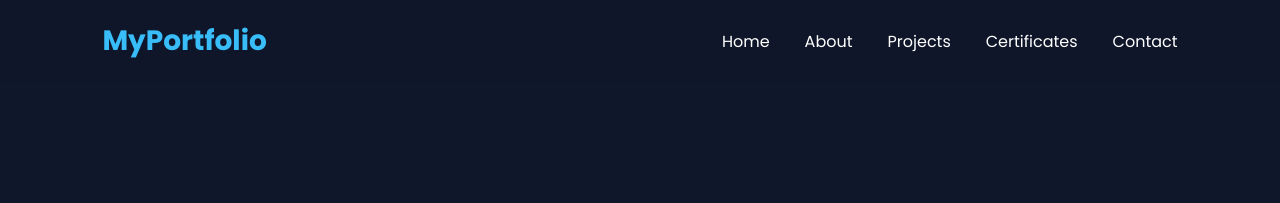
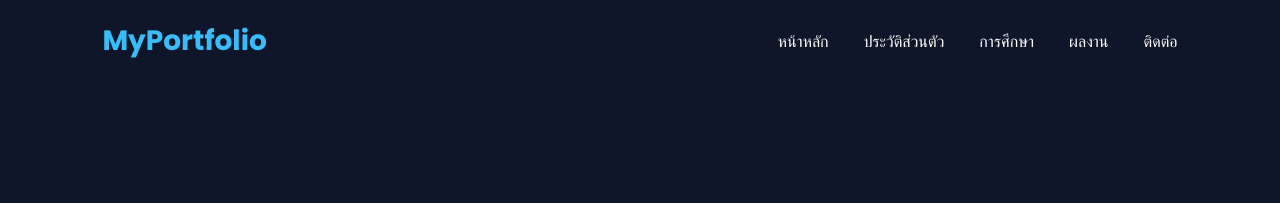
Before and after one commit to Aitthiphon-dev123/portfolio1, a plain HTML site: page index.html in a window 1280 px wide. Shown: the top 203 px of the page. Drawn offline with Linux system fonts and the light colour scheme.

Commit message:
Update index.html

```diff
--- a/index.html
+++ b/index.html
@@ -34,15 +34,15 @@
 
         <ul>
 
-            <li><a href="index.html">Home</a></li>
+            <li><a href="index.html">หน้าหลัก</a></li>
 
-            <li><a href="about.html">About</a></li>
+            <li><a href="about.html">ประวัติส่วนตัว</a></li>
 
-            <li><a href="projects.html">Projects</a></li>
+            <li><a href="projects.html">การศึกษา</a></li>
 
-            <li><a href="certificates.html">Certificates</a></li>
+            <li><a href="certificates.html">ผลงาน</a></li>
 
-            <li><a href="contact.html">Contact</a></li>
+            <li><a href="contact.html">ติดต่อ</a></li>
 
         </ul>
 
```
